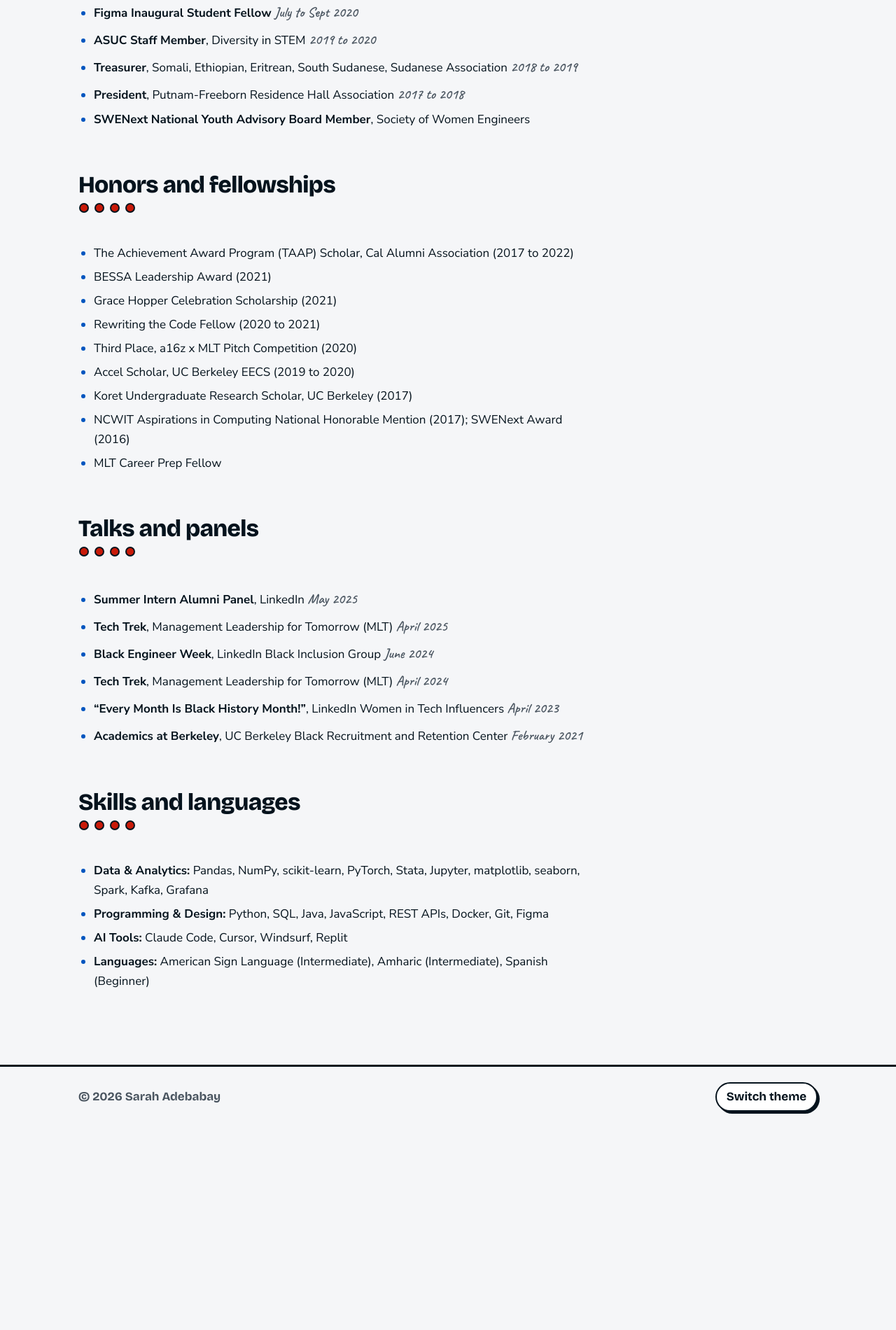
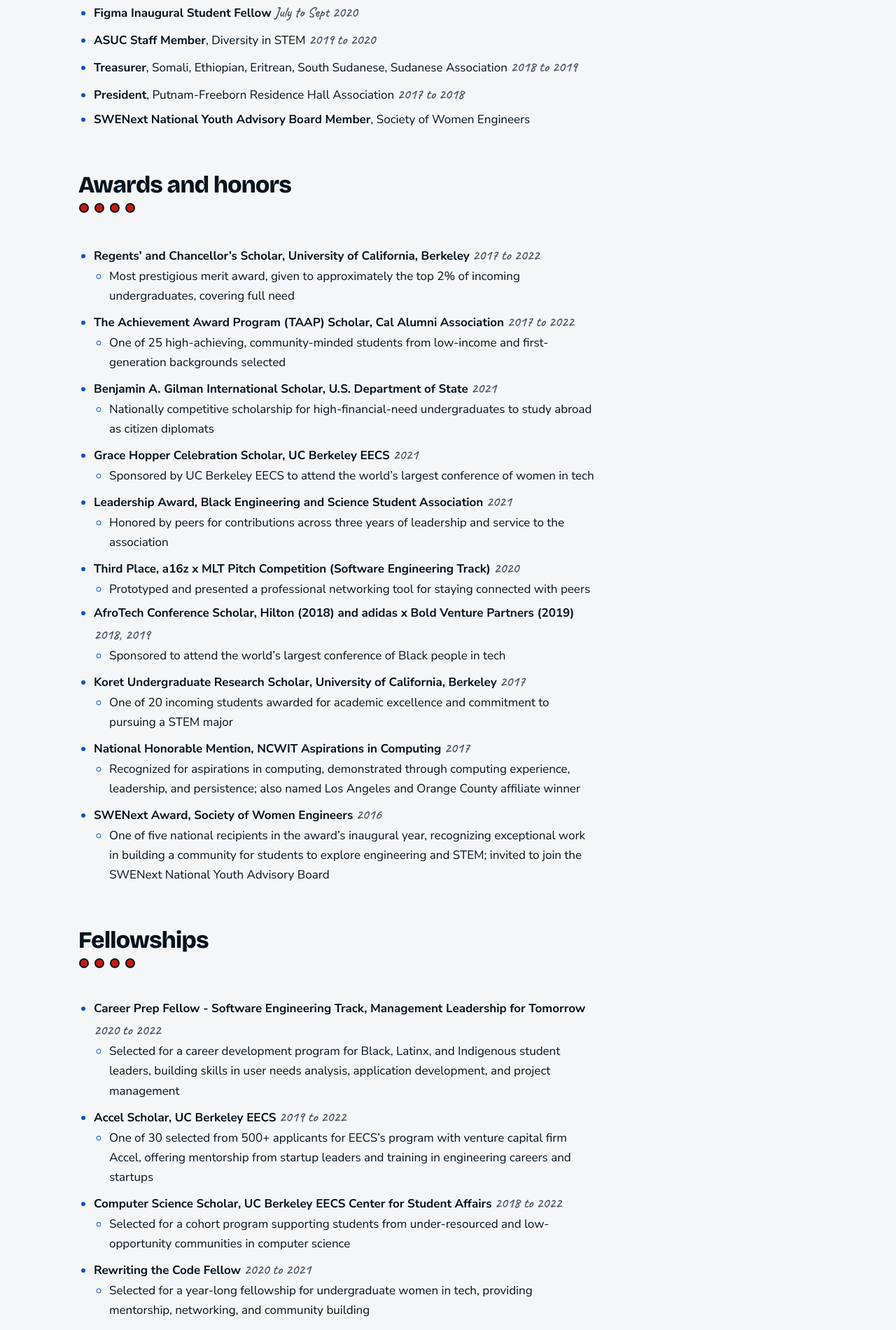
Before and after one commit to sarah-adebabay/sarah-adebabay.github.io, a Jekyll site: the page built from _pages/cv.md, in a window 1280 px wide. Shown: the part 2532-4432 px from the top of the page at 70% size. Built offline with Jekyll 4.4.1, drawn with Linux system fonts in a browser that asks for light colours; before the commit the page ends 4142 px from its top, so only the background shows below that; some of the changed text lies outside the part shown.

Commit message:
Update awards and fellowships
Replace the Awards and honors and Fellowships lists with the full set,
each with dates and a one-line description, newest first. The CV now
reads both lists from _data/awards.yml so the two pages stay in sync.

Co-Authored-By: Claude Opus 5.5 <noreply@anthropic.com>

```diff
--- a/_data/awards.yml
+++ b/_data/awards.yml
@@ -1,27 +1,52 @@
-# Awards and fellowships, shown in the Awards section of the home page.
+# Awards and fellowships, newest first. Shown in the Awards section of the
+# home page and on the CV. detail = dates, about = one-line description.
 honors:
-  - title: "BESSA Leadership Award"
-    detail: "2021"
-  - title: "Grace Hopper Celebration Scholarship"
-    detail: "2021"
-  - title: "Third Place, a16z x MLT Pitch Competition"
-    detail: "2020"
-  - title: "Accel Scholar, UC Berkeley EECS"
-    detail: "2019 to 2020"
-  - title: "Koret Undergraduate Research Scholar, UC Berkeley"
-    detail: "2017"
-  - title: "NCWIT Aspirations in Computing National Honorable Mention"
-    detail: "2017"
-  - title: "SWENext Award"
-    detail: "2016"
-fellowships:
-  - title: "Benjamin A. Gilman Scholar"
-    detail: "Year abroad at King's College London, 2021 to 2022"
-  - title: "Regents' and Chancellor's Scholar, UC Berkeley"
+  - title: "Regents’ and Chancellor’s Scholar, University of California, Berkeley"
     detail: "2017 to 2022"
+    about: "Most prestigious merit award, given to approximately the top 2% of incoming undergraduates, covering full need"
   - title: "The Achievement Award Program (TAAP) Scholar, Cal Alumni Association"
     detail: "2017 to 2022"
+    about: "One of 25 high-achieving, community-minded students from low-income and first-generation backgrounds selected"
+  - title: "Benjamin A. Gilman International Scholar, U.S. Department of State"
+    detail: "2021"
+    about: "Nationally competitive scholarship for high-financial-need undergraduates to study abroad as citizen diplomats"
+  - title: "Grace Hopper Celebration Scholar, UC Berkeley EECS"
+    detail: "2021"
+    about: "Sponsored by UC Berkeley EECS to attend the world’s largest conference of women in tech"
+  - title: "Leadership Award, Black Engineering and Science Student Association"
+    detail: "2021"
+    about: "Honored by peers for contributions across three years of leadership and service to the association"
+  - title: "Third Place, a16z x MLT Pitch Competition (Software Engineering Track)"
+    detail: "2020"
+    about: "Prototyped and presented a professional networking tool for staying connected with peers"
+  - title: "AfroTech Conference Scholar, Hilton (2018) and adidas x Bold Venture Partners (2019)"
+    detail: "2018, 2019"
+    about: "Sponsored to attend the world’s largest conference of Black people in tech"
+  - title: "Koret Undergraduate Research Scholar, University of California, Berkeley"
+    detail: "2017"
+    about: "One of 20 incoming students awarded for academic excellence and commitment to pursuing a STEM major"
+  - title: "National Honorable Mention, NCWIT Aspirations in Computing"
+    detail: "2017"
+    about: "Recognized for aspirations in computing, demonstrated through computing experience, leadership, and persistence; also named Los Angeles and Orange County affiliate winner"
+  - title: "SWENext Award, Society of Women Engineers"
+    detail: "2016"
+    about: "One of five national recipients in the award’s inaugural year, recognizing exceptional work in building a community for students to explore engineering and STEM; invited to join the SWENext National Youth Advisory Board"
+fellowships:
+  - title: "Career Prep Fellow - Software Engineering Track, Management Leadership for Tomorrow"
+    detail: "2020 to 2022"
+    about: "Selected for a career development program for Black, Latinx, and Indigenous student leaders, building skills in user needs analysis, application development, and project management"
+  - title: "Accel Scholar, UC Berkeley EECS"
+    detail: "2019 to 2022"
+    about: "One of 30 selected from 500+ applicants for EECS’s program with venture capital firm Accel, offering mentorship from startup leaders and training in engineering careers and startups"
+  - title: "Computer Science Scholar, UC Berkeley EECS Center for Student Affairs"
+    detail: "2018 to 2022"
+    about: "Selected for a cohort program supporting students from under-resourced and low-opportunity communities in computer science"
   - title: "Rewriting the Code Fellow"
     detail: "2020 to 2021"
-  - title: "MLT Career Prep Fellow"
-    detail: ""
+    about: "Selected for a year-long fellowship for undergraduate women in tech, providing mentorship, networking, and community building"
+  - title: "Google Software Product Sprint (SPS)"
+    detail: "2020"
+    about: "Invited to Google’s program for high-potential aspiring technologists; designed and implemented FUNdamentals, a web application for learning early education concepts, with a team of peers"
+  - title: "Apple Women in Science & Engineering Mentorship Program"
+    detail: "2018 to 2019"
+    about: "Selected for a mentorship program that seeks to connect undergraduate women pursuing careers in engineering and technology with mentors at Apple"
--- a/_layouts/brick-home.html
+++ b/_layouts/brick-home.html
@@ -200,12 +200,12 @@
       <h2>Awards</h2>
       <h3 class="sub">Awards and honors</h3>
       <ul class="plain two-col">
-        {% for r in site.data.awards.honors %}<li><strong>{{ r.title }}</strong>{% if r.detail != "" %}<small>{{ r.detail }}</small>{% endif %}</li>
+        {% for r in site.data.awards.honors %}<li><strong>{{ r.title }}</strong>{% if r.detail != "" %}<small>{{ r.detail }}</small>{% endif %}{% if r.about %}<p class="li-about">{{ r.about }}</p>{% endif %}</li>
         {% endfor %}
       </ul>
-      <h3 class="sub">Fellowships and scholarships</h3>
+      <h3 class="sub">Fellowships</h3>
       <ul class="plain two-col">
-        {% for r in site.data.awards.fellowships %}<li><strong>{{ r.title }}</strong>{% if r.detail != "" %}<small>{{ r.detail }}</small>{% endif %}</li>
+        {% for r in site.data.awards.fellowships %}<li><strong>{{ r.title }}</strong>{% if r.detail != "" %}<small>{{ r.detail }}</small>{% endif %}{% if r.about %}<p class="li-about">{{ r.about }}</p>{% endif %}</li>
         {% endfor %}
       </ul>
     </section>
--- a/_pages/cv.md
+++ b/_pages/cv.md
@@ -58,17 +58,17 @@ redirect_from:
 * **President**, Putnam-Freeborn Residence Hall Association <span class="cv-when">2017 to 2018</span>
 * **SWENext National Youth Advisory Board Member**, Society of Women Engineers
 
-## Honors and fellowships
+## Awards and honors
 
-* The Achievement Award Program (TAAP) Scholar, Cal Alumni Association (2017 to 2022)
-* BESSA Leadership Award (2021)
-* Grace Hopper Celebration Scholarship (2021)
-* Rewriting the Code Fellow (2020 to 2021)
-* Third Place, a16z x MLT Pitch Competition (2020)
-* Accel Scholar, UC Berkeley EECS (2019 to 2020)
-* Koret Undergraduate Research Scholar, UC Berkeley (2017)
-* NCWIT Aspirations in Computing National Honorable Mention (2017); SWENext Award (2016)
-* MLT Career Prep Fellow
+{% for r in site.data.awards.honors %}* **{{ r.title }}** <span class="cv-when">{{ r.detail }}</span>
+  * {{ r.about }}
+{% endfor %}
+
+## Fellowships
+
+{% for r in site.data.awards.fellowships %}* **{{ r.title }}** <span class="cv-when">{{ r.detail }}</span>
+  * {{ r.about }}
+{% endfor %}
 
 ## Talks and panels
 
--- a/assets/css/brick.css
+++ b/assets/css/brick.css
@@ -349,6 +349,7 @@ p { margin: 0 0 16px; }
 }
 .plain strong { font-family: var(--display); font-weight: 700; font-size: 1.05rem; display: block; line-height: 1.35; }
 .plain small { display: block; color: var(--muted); font-size: 0.95rem; margin-top: 4px; }
+.plain .li-about { margin: 6px 0 0; font-size: 0.95rem; line-height: 1.5; }
 .two-col { display: grid; grid-template-columns: 1fr 1fr; gap: 14px; }
 
 .contact {
```
